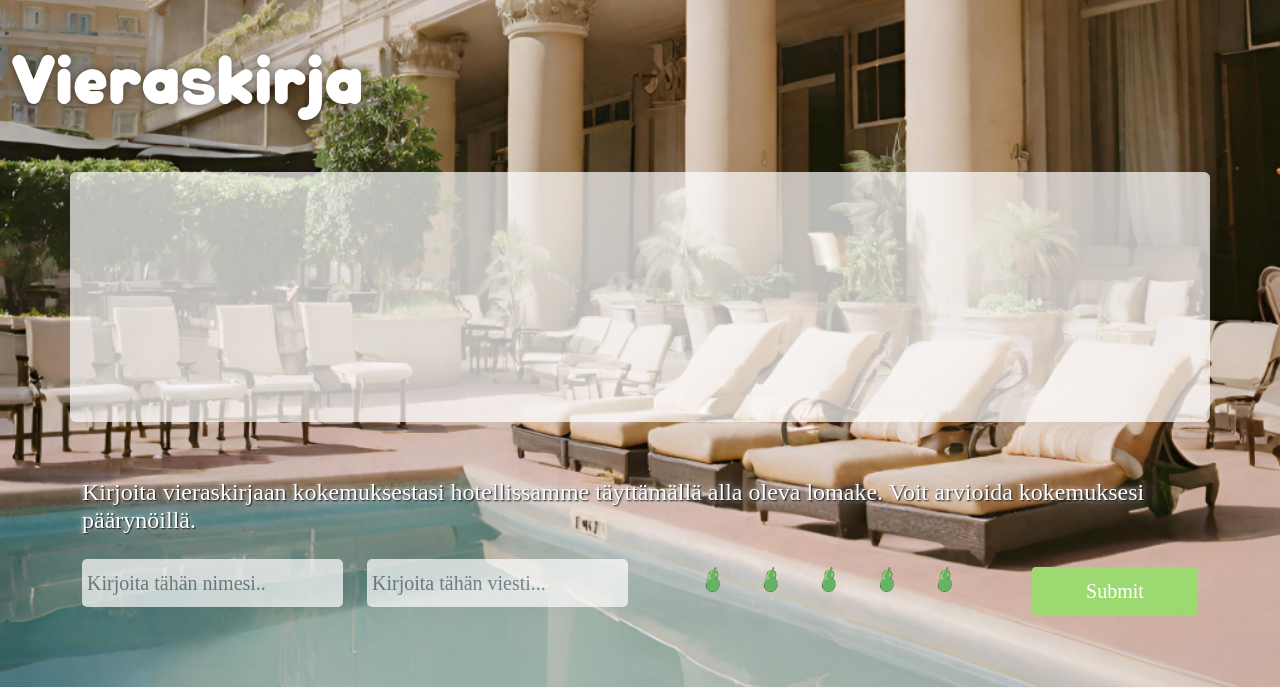
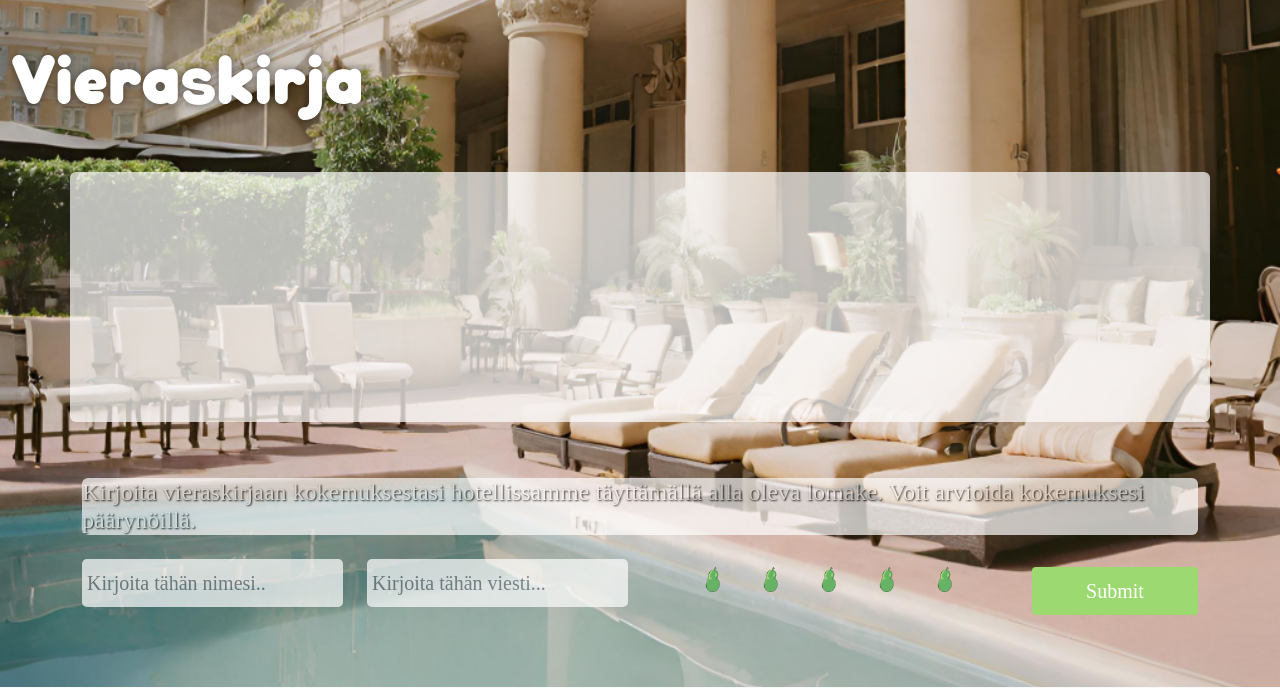
Before and after one commit to AleLMS/p_hotelli, a PHP site: page /vieraskirja/vieraskirja.php in a window 1280 px wide. Shown: the part 106-794 px from the top of the page. Run offline with PHP 8.4, Linux system fonts and the light colour scheme; data that the repository does not hold is empty; some web fonts are replaced.

Commit message:
Add files via upload
added background color

```diff
--- a/vieraskirja/vieraskirja.php
+++ b/vieraskirja/vieraskirja.php
@@ -98,7 +98,7 @@
 
             <div class="row" style="height: 7svh;"></div> <!-- spacer -->
             <div class="form container">
-            <h4 class="h4 text-white mb-4" style="text-shadow: 1px 1px 2px black, 0 0 25px #b8afae, 0 0 5px;">Kirjoita vieraskirjaan kokemuksestasi hotellissamme täyttämällä alla oleva lomake. Voit arvioida kokemuksesi päärynöillä.</h4>
+            <h4 class="h4 text-white mb-4 rounded-2" style="text-shadow: 1px 1px 2px black, 0 0 25px #b8afae, 0 0 5px; background-color: white; border-radius: 5px; opacity: 0.7">Kirjoita vieraskirjaan kokemuksestasi hotellissamme täyttämällä alla oleva lomake. Voit arvioida kokemuksesi päärynöillä.</h4>
                <!-- form   -->
                 <form id="lomake" method="post" action="<?php echo htmlspecialchars($_SERVER["PHP_SELF"]);?>">
 
```
